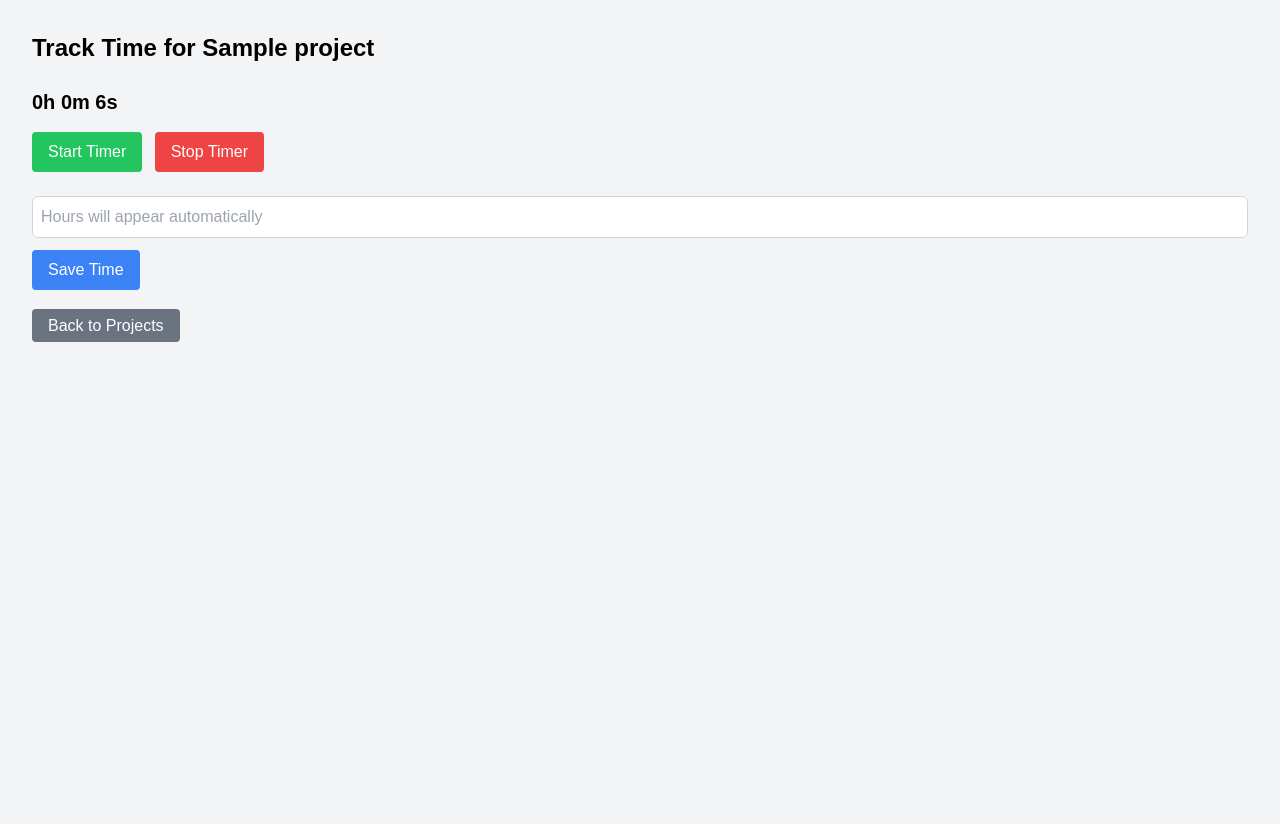
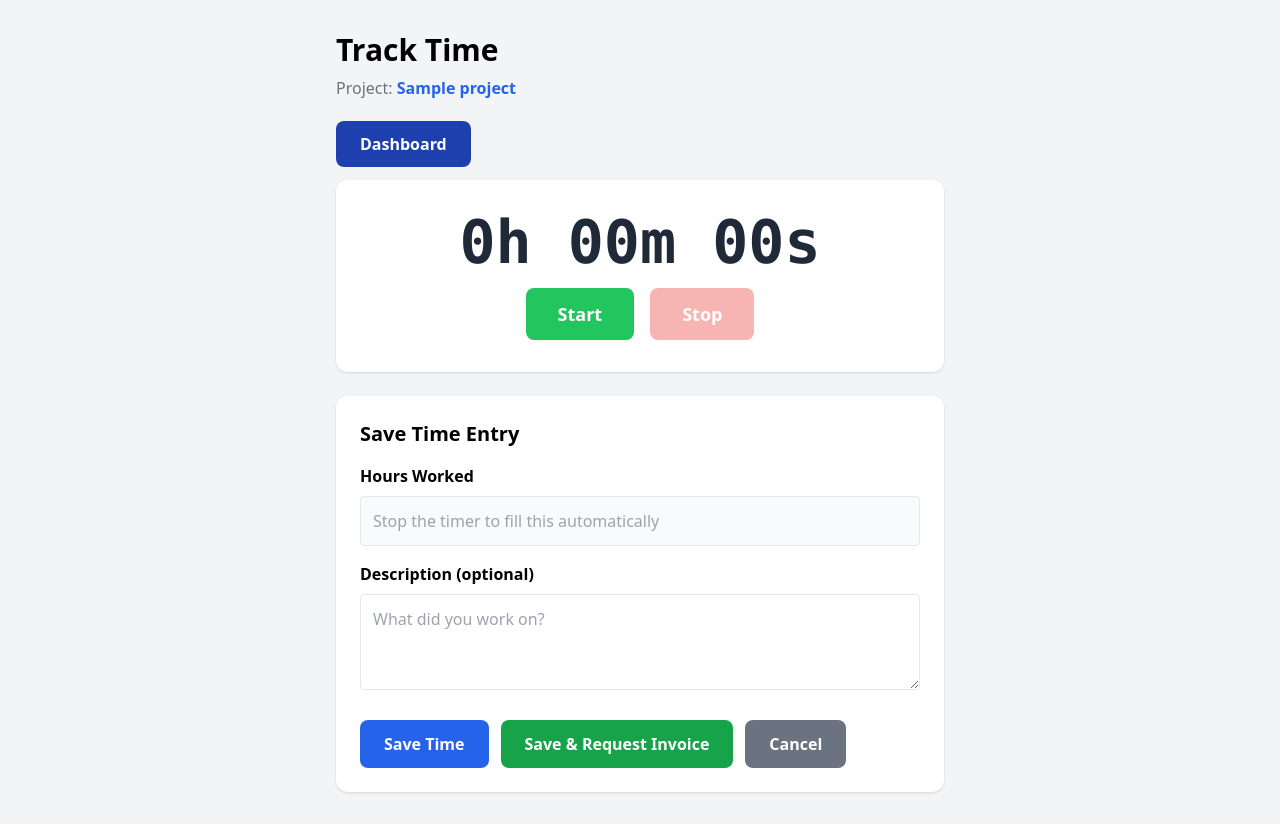
Before and after one commit to Ohil09/Freelancer, a Flask app: template templates/time.html in a window 1280 px wide. Before the commit the page ends 342 px from the top, so only its background shows below. Run offline with Flask 3, Linux system fonts and the light colour scheme; the template is opened without the code that fills it: most values are stand-ins (such as "Sample title", 1, 10 or a date in 2020); some libraries are stand-ins or nearby versions.

Commit message:
Fix missing DB columns, persistent timer, add dashboard back buttons

```diff
--- a/database.py
+++ b/database.py
@@ -145,7 +145,7 @@ def init_database():
 
 def ensure_project_created_at(conn):
     """
-    Ensure projects table has a created_at column for ordering and history.
+    Ensure projects table has all required columns.
     Also ensure users table has email, created_at, and status columns.
     """
     # Check and add missing columns to projects table
@@ -155,6 +155,15 @@ def ensure_project_created_at(conn):
         conn.execute(
             "UPDATE projects SET created_at = CURRENT_TIMESTAMP WHERE created_at IS NULL"
         )
+    if "deadline" not in columns:
+        conn.execute("ALTER TABLE projects ADD COLUMN deadline TEXT")
+    if "description" not in columns:
+        conn.execute("ALTER TABLE projects ADD COLUMN description TEXT")
+
+    # Time logs table migrations
+    time_columns = {row[1] for row in conn.execute("PRAGMA table_info(time_logs)")}
+    if "description" not in time_columns:
+        conn.execute("ALTER TABLE time_logs ADD COLUMN description TEXT")
 
     # Check and add missing columns to users table
     user_columns = {row[1] for row in conn.execute("PRAGMA table_info(users)")}
--- a/static/js/timer.js
+++ b/static/js/timer.js
@@ -1,43 +1,106 @@
+// Timer persistence using localStorage
+// Stores the start timestamp so elapsed time survives page navigation
 
-let seconds = 0;
-let minutes = 0;
-let hours = 0;
-let timer = null;
+const TIMER_KEY = 'freelancer_timer_start';
+const TIMER_PROJECT_KEY = 'freelancer_timer_project';
+
+let timerInterval = null;
+
+// Get current project ID from the page (set by time.html)
+const currentProjectId = window.TIMER_PROJECT_ID || null;
+
+function pad(n) {
+    return String(n).padStart(2, '0');
+}
+
+function getElapsedSeconds() {
+    const startTime = localStorage.getItem(TIMER_KEY);
+    if (!startTime) return 0;
+    return Math.floor((Date.now() - parseInt(startTime)) / 1000);
+}
+
+function updateDisplay() {
+    const elapsed = getElapsedSeconds();
+    const h = Math.floor(elapsed / 3600);
+    const m = Math.floor((elapsed % 3600) / 60);
+    const s = elapsed % 60;
+
+    const display = document.getElementById('timer');
+    if (display) {
+        display.innerHTML = h + 'h ' + pad(m) + 'm ' + pad(s) + 's';
+    }
+}
 
 function startTimer() {
-
-    if (timer !== null) {
+    // If already running, do nothing
+    if (localStorage.getItem(TIMER_KEY)) {
         return;
     }
 
-    timer = setInterval(function () {
+    // Store start time and project ID
+    localStorage.setItem(TIMER_KEY, Date.now().toString());
+    if (currentProjectId) {
+        localStorage.setItem(TIMER_PROJECT_KEY, currentProjectId);
+    }
 
-        seconds++;
-
-        if (seconds == 60) {
-            seconds = 0;
-            minutes++;
-        }
-
-        if (minutes == 60) {
-            minutes = 0;
-            hours++;
-        }
-
-        document.getElementById("timer").innerHTML =
-            hours + "h " + minutes + "m " + seconds + "s";
-
-    }, 1000);
+    beginTicking();
+    updateButtonStates(true);
 }
 
 function stopTimer() {
+    if (!localStorage.getItem(TIMER_KEY)) return;
 
-    clearInterval(timer);
-    timer = null;
+    const elapsed = getElapsedSeconds();
+    const totalHours = (elapsed / 3600).toFixed(2);
 
-    // convert timer to hours
-    let totalHours = hours + (minutes / 60) + (seconds / 3600);
+    // Fill the hours input if it exists on this page
+    const hoursInput = document.getElementById('hoursInput');
+    if (hoursInput) {
+        hoursInput.value = totalHours;
+    }
 
-    // put value in input box
-    document.getElementById("hoursInput").value = totalHours.toFixed(2);
+    // Clear stored timer
+    localStorage.removeItem(TIMER_KEY);
+    localStorage.removeItem(TIMER_PROJECT_KEY);
+
+    // Stop ticking
+    if (timerInterval) {
+        clearInterval(timerInterval);
+        timerInterval = null;
+    }
+
+    updateButtonStates(false);
 }
+
+function beginTicking() {
+    if (timerInterval) clearInterval(timerInterval);
+    timerInterval = setInterval(updateDisplay, 1000);
+    updateDisplay();
+}
+
+function updateButtonStates(running) {
+    const startBtn = document.getElementById('startBtn');
+    const stopBtn = document.getElementById('stopBtn');
+    const indicator = document.getElementById('timerIndicator');
+
+    if (startBtn) startBtn.disabled = running;
+    if (stopBtn) stopBtn.disabled = !running;
+    if (indicator) {
+        if (running) {
+            indicator.classList.remove('hidden');
+        } else {
+            indicator.classList.add('hidden');
+        }
+    }
+}
+
+// On page load — resume ticking if timer was already running
+document.addEventListener('DOMContentLoaded', function () {
+    const isRunning = !!localStorage.getItem(TIMER_KEY);
+
+    if (isRunning) {
+        beginTicking();
+    }
+
+    updateButtonStates(isRunning);
+});
--- a/templates/add_project.html
+++ b/templates/add_project.html
@@ -79,6 +79,11 @@
     <a href="/projects" class="bg-gray-500 hover:bg-gray-600 text-white px-6 py-3 rounded">
     Cancel
     </a>
+
+    <a href="/" class="bg-blue-800 hover:bg-blue-900 text-white px-6 py-3 rounded">
+    Dashboard
+    </a>
+</div>
 </div>
 
 </form>
--- a/templates/project_progress.html
+++ b/templates/project_progress.html
@@ -12,7 +12,10 @@
     <h1 class="text-4xl font-bold text-blue-700 mb-8">
         Project Progress Updates
     </h1>
-
+    <a href="/"
+            class="bg-blue-800 hover:bg-blue-900 text-white px-6 py-3 rounded-lg font-semibold transition">
+            Dashboard
+    </a><br><br>
     <!-- FORM -->
     <div class="bg-white p-8 rounded-xl shadow mb-10">
 
--- a/templates/projects.html
+++ b/templates/projects.html
@@ -20,6 +20,10 @@
 <a href="{{ url_for('add_project') }}"
 class="bg-green-500 text-white px-4 py-2 rounded">
 Add Project
+</a><br><br>
+<a href="/"
+    class="bg-blue-500 text-white px-4 py-2 rounded">
+    Dashboard
 </a>
 
 <table class="mt-6 w-full bg-white shadow border">
@@ -75,6 +79,8 @@ class="bg-red-500 text-white px-3 py-1 rounded">
 Delete
 </a>
 
+
+
 </td>
 
 </tr>
--- a/templates/time.html
+++ b/templates/time.html
@@ -1,81 +1,135 @@
 <!DOCTYPE html>
 <html>
 <head>
-<title>Time Tracking</title>
-
-<link rel="stylesheet" href="{{ url_for('static', filename='css/style.css') }}">
-
+<title>Time Tracking - {{ project.name }}</title>
 <script src="https://cdn.tailwindcss.com"></script>
-
 </head>
 
 <body class="bg-gray-100">
 
-<div class="p-8">
+<div class="max-w-2xl mx-auto p-8">
 
-<h1 class="text-2xl font-bold mb-6">
-Track Time for {{project.name}}
-</h1>
-
-<h2 id="timer" class="text-xl font-bold mb-4">0h 0m 0s</h2>
-
+    <h1 class="text-3xl font-bold mb-2">Track Time</h1>
+    <p class="text-gray-500 mb-8">Project: <span class="font-semibold text-blue-600">{{ project.name }}</span></p>
+    <a href="/"
+            class="bg-blue-800 hover:bg-blue-900 text-white px-6 py-3 rounded-lg font-semibold transition">
+            Dashboard
+    </a>
+    <br><br>
     {% if error %}
     <div class="bg-red-100 text-red-700 px-4 py-3 rounded mb-4">
         {{ error }}
     </div>
     {% endif %}
 
-<button onclick="startTimer()" class="bg-green-500 text-white px-4 py-2 rounded mr-2">
-Start Timer
+    <!-- TIMER DISPLAY -->
+    <div class="bg-white rounded-xl shadow p-8 mb-6 text-center">
+
+        <div id="timer" class="text-6xl font-mono font-bold text-gray-800 mb-2">
+            0h 00m 00s
+        </div>
+
+        <!-- Running indicator -->
+        <div id="timerIndicator" class="hidden mb-4">
+            <span class="inline-flex items-center gap-2 text-green-600 font-semibold">
+                <span class="w-2 h-2 bg-green-500 rounded-full animate-pulse inline-block"></span>
+                Timer running
+            </span>
+        </div>
+
+        <div class="flex justify-center gap-4 mt-4">
+            <button onclick="startTimer()"
+                id="startBtn"
+                class="bg-green-500 hover:bg-green-600 text-white px-8 py-3 rounded-lg font-semibold text-lg transition disabled:opacity-40 disabled:cursor-not-allowed">
+                 Start
             </button>
 
-<button onclick="stopAndPromptInvoice()" class="bg-red-500 text-white px-4 py-2 rounded">
-Stop Timer
+            <button onclick="stopTimer()"
+                id="stopBtn"
+                disabled
+                class="bg-red-500 hover:bg-red-600 text-white px-8 py-3 rounded-lg font-semibold text-lg transition disabled:opacity-40 disabled:cursor-not-allowed">
+                 Stop
             </button>
+        </div>
 
-<br><br>
+    </div>
 
-<form method="POST" id="timeForm">
+    <!-- SAVE FORM -->
+    <div class="bg-white rounded-xl shadow p-6">
 
-<input type="hidden" id="requestInvoice" name="request_invoice" value="0">
+        <h2 class="text-xl font-bold mb-4">Save Time Entry</h2>
 
-<input id="hoursInput" type="number" step="0.01" name="hours"
-placeholder="Hours will appear automatically"
-class="border p-2 w-full mb-3">
+        <form method="POST" id="timeForm" onsubmit="return validateForm()">
 
-<button class="bg-blue-500 text-white px-4 py-2 rounded">
+            <input type="hidden" name="request_invoice" id="requestInvoice" value="0">
+
+            <div class="mb-4">
+                <label class="block font-semibold mb-2">Hours Worked</label>
+                <input
+                    type="number"
+                    step="0.01"
+                    min="0.01"
+                    name="hours"
+                    id="hoursInput"
+                    placeholder="Stop the timer to fill this automatically"
+                    class="border p-3 w-full rounded bg-gray-50"
+                    readonly>
+            </div>
+
+            <div class="mb-6">
+                <label class="block font-semibold mb-2">Description (optional)</label>
+                <textarea
+                    name="description"
+                    placeholder="What did you work on?"
+                    class="border p-3 w-full rounded h-24"></textarea>
+            </div>
+
+            <div class="flex gap-3 flex-wrap">
+                <button type="submit"
+                    class="bg-blue-600 hover:bg-blue-700 text-white px-6 py-3 rounded-lg font-semibold transition">
                     Save Time
                 </button>
 
-</form>
+                <button type="button"
+                    onclick="saveAndRequestInvoice()"
+                    class="bg-green-600 hover:bg-green-700 text-white px-6 py-3 rounded-lg font-semibold transition">
+                    Save &amp; Request Invoice
+                </button>
 
-<br>
+                <a href="/projects"
+                    class="bg-gray-500 hover:bg-gray-600 text-white px-6 py-3 rounded-lg font-semibold transition">
+                    Cancel
+                </a>
 
-<a href="/projects" class="bg-gray-500 text-white px-4 py-2 rounded">
-Back to Projects
-</a>
 
             </div>
 
-<!-- JS file should be loaded at the bottom -->
-<script src="{{ url_for('static', filename='js/timer.js') }}"></script>
+        </form>
+
+    </div>
+
+</div>
+
+<!-- Pass project ID to JS before loading timer.js -->
 <script>
-    document.addEventListener("DOMContentLoaded", function () {
-        startTimer();
-    });
+    window.TIMER_PROJECT_ID = "{{ project.id }}";
 
-    function stopAndPromptInvoice() {
-        stopTimer();
-        const hours = document.getElementById("hoursInput").value;
-        if (!hours || parseFloat(hours) <= 0) {
-            return;
+    function validateForm() {
+        const hours = parseFloat(document.getElementById('hoursInput').value);
+        if (!hours || hours <= 0) {
+            alert('Please stop the timer first to record your hours.');
+            return false;
         }
-        if (confirm("Timer stopped. Would you like to request an invoice for this project?")) {
-            document.getElementById("requestInvoice").value = "1";
-            document.getElementById("timeForm").submit();
+        return true;
     }
+
+    function saveAndRequestInvoice() {
+        if (!validateForm()) return;
+        document.getElementById('requestInvoice').value = '1';
+        document.getElementById('timeForm').submit();
     }
 </script>
+<script src="{{ url_for('static', filename='js/timer.js') }}"></script>
 
 </body>
 </html>
```
Also changed, not shown: fix_db.py (added, +25 -0 lines), database.db. Lines whose indentation alone changed are shown as unchanged.
